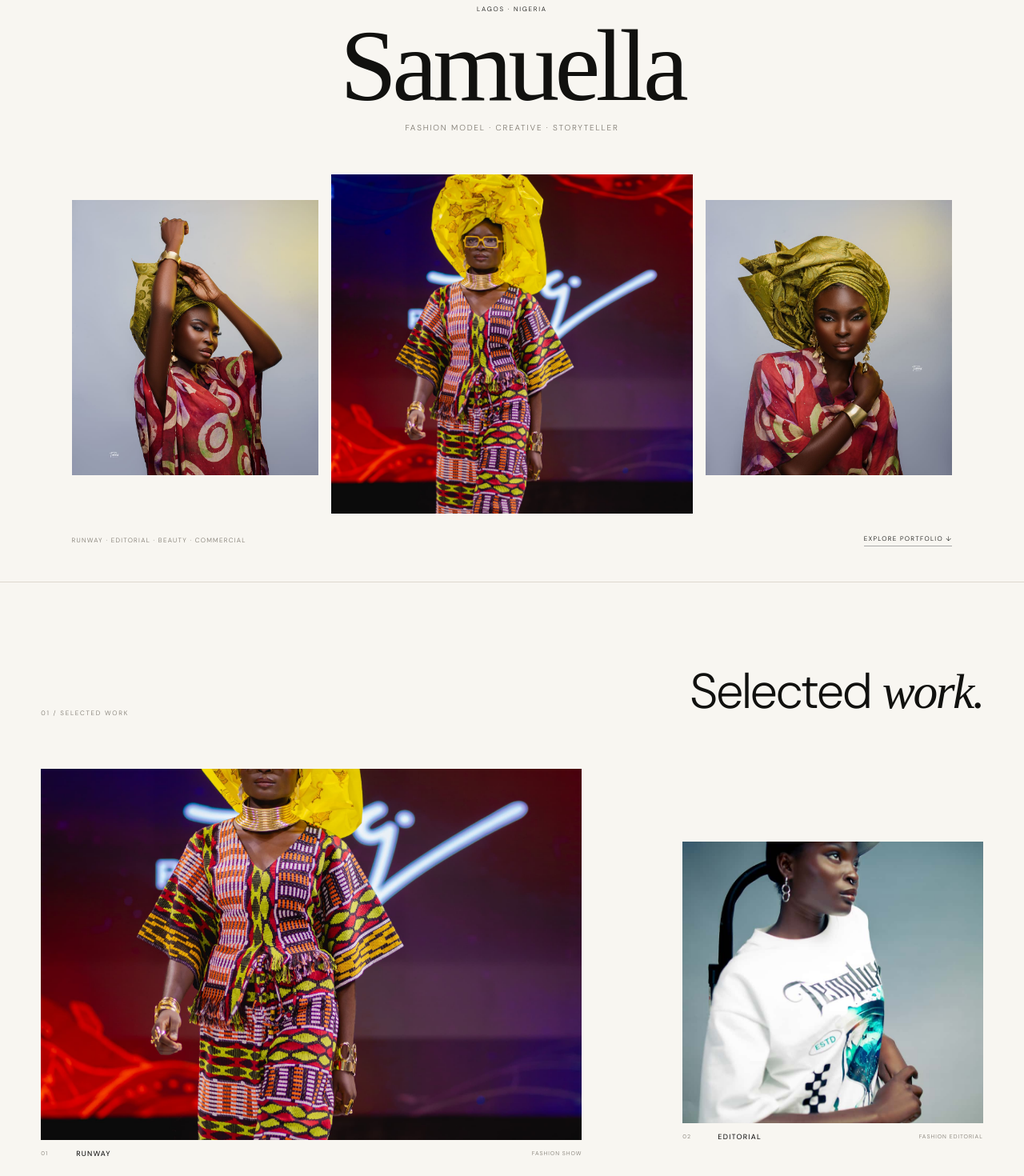
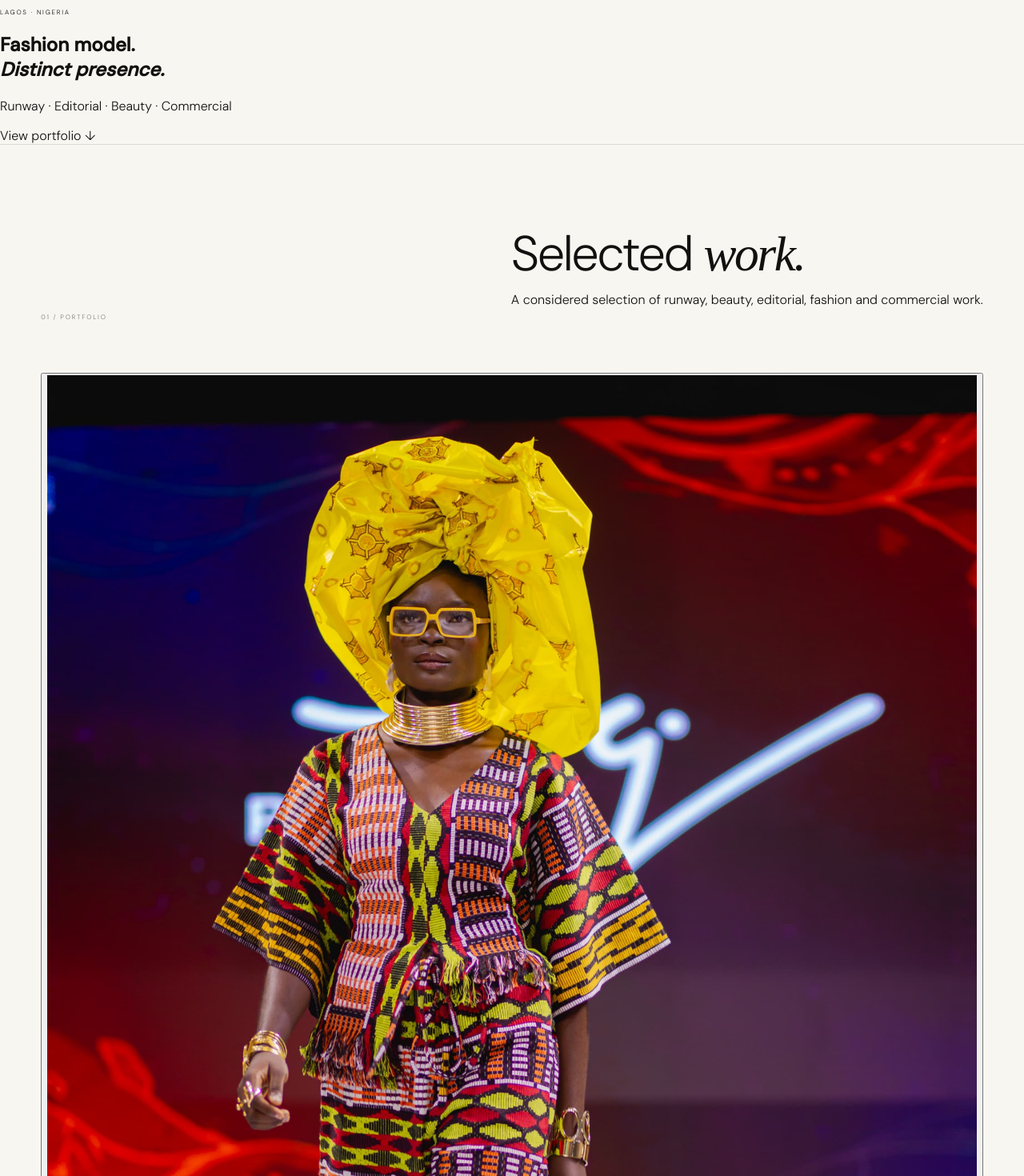
Before and after one commit to samuella-code/samuella-portfolio-model, a React (Vite) app: page / in a window 1280 px wide. Shown: the part 120-1590 px from the top of the page at 80% size. Built offline with nearby package versions, Linux system fonts and the light colour scheme; a web font is replaced by a local one.

Commit message:
Refine portfolio flow with animated name intro and structured gallery

```diff
--- a/src/main.jsx
+++ b/src/main.jsx
@@ -2,142 +2,51 @@ import React, { useEffect, useState } from 'react'
 import { createRoot } from 'react-dom/client'
 import './styles.css'
 
-const stats = [
-  ['Height', '175 cm'], ['Bust', '32 in'], ['Waist', '28 in'], ['Hips', '36 in'],
-  ['Shoe', 'EU 42'], ['Eyes', 'Brown'], ['Hair', 'Black']
-]
+const stats=[['Height','175 cm'],['Bust','32 in'],['Waist','28 in'],['Hips','36 in'],['Shoe','EU 42'],['Eyes','Brown'],['Hair','Black']]
+const gallery=[
+{src:'/images/pics/IMG-20250713-WA0121.jpg',title:'Runway',note:'Fashion shows & presentations'},
+{src:'/images/pics/IMG-20250801-WA0154.jpg',title:'Beauty',note:'Beauty & portrait'},
+{src:'/images/pics/I38A9558.jpg',title:'Editorial',note:'Editorial storytelling'},
+{src:'/images/pics/IMG_0984.JPG',title:'Fashion',note:'Designer looks & lookbooks'},
+{src:'/images/pics/IMG_4210.JPG',title:'Campaign',note:'Brand & creative campaigns'},
+{src:'/images/pics/IMG_6031.JPG',title:'Commercial',note:'TVC & commercial work'}]
+const digitals=[
+{src:'/images/pics/IMG_0511.JPG',label:'Three-quarter'},
+{src:'/images/pics/IMG_0512.JPG',label:'Full length'},
+{src:'/images/pics/IMG_0510.JPG',label:'Full length'},
+{src:'/images/pics/IMG_0519.JPG',label:'Portrait'},
+{src:'/images/pics/IMG_0518.JPG',label:'Profile'}]
+const clients=['SassyByEtty','Amostafiri','Awotiwa','The Dust of the Earth','Darling Hair']
 
-const opening = [
-  '/images/pics/IMG-20250801-WA0154.jpg',
-  '/images/pics/IMG-20250713-WA0121.jpg',
-  '/images/pics/IMG-20250801-WA0155.jpg',
-]
+function Photo({src,alt,eager=false}){return <div className="photo"><img src={src} alt={alt} loading={eager?'eager':'lazy'} decoding="async" fetchPriority={eager?'high':'auto'}/></div>}
 
-const gallery = [
-  { src: '/images/pics/IMG-20250713-WA0121.jpg', title: 'Runway', note: 'Fashion show', shape: 'portrait' },
-  { src: '/images/pics/IMG-20251024-WA0331.jpg', title: 'Editorial', note: 'Fashion editorial', shape: 'landscape' },
-  { src: '/images/pics/IMG-20250801-WA0154.jpg', title: 'Beauty', note: 'Beauty portrait', shape: 'portrait' },
-  { src: '/images/pics/IMG-20250801-WA0155.jpg', title: 'Beauty', note: 'Beauty portrait', shape: 'portrait' },
-  { src: '/images/pics/I38A9558.jpg', title: 'Fashion', note: 'Studio fashion', shape: 'tall' },
-  { src: '/images/pics/I38A9643.jpg', title: 'Fashion', note: 'Studio fashion', shape: 'portrait' },
-  { src: '/images/pics/IMG_6031.JPG', title: 'Beauty', note: 'Beauty campaign', shape: 'landscape' },
-  { src: '/images/pics/IMG_0934.JPG', title: 'Editorial', note: 'Creative portrait', shape: 'portrait' },
-  { src: '/images/pics/IMG_0944.JPG', title: 'Editorial', note: 'Creative portrait', shape: 'portrait' },
-  { src: '/images/pics/IMG_0984.JPG', title: 'Fashion', note: 'Designer look', shape: 'tall' },
-  { src: '/images/pics/IMG_0987.JPG', title: 'Fashion', note: 'Designer look', shape: 'portrait' },
-  { src: '/images/pics/IMG_4210.JPG', title: 'Editorial', note: 'Selected work', shape: 'portrait' },
-]
+function App(){
+ const [open,setOpen]=useState(null); const [intro,setIntro]=useState(true)
+ useEffect(()=>{const timer=setTimeout(()=>setIntro(false),1900);return()=>clearTimeout(timer)},[])
+ useEffect(()=>{if(intro)return;const els=document.querySelectorAll('[data-reveal]');const ob=new IntersectionObserver(es=>es.forEach(e=>{if(e.isIntersecting){e.target.classList.add('show');ob.unobserve(e.target)}}),{threshold:.1,rootMargin:'0px 0px -35px'});els.forEach(e=>ob.observe(e));return()=>ob.disconnect()},[intro])
+ useEffect(()=>{const key=e=>e.key==='Escape'&&setOpen(null);addEventListener('keydown',key);return()=>removeEventListener('keydown',key)},[])
+ return <>
+  <div className={`intro-screen ${intro?'active':'leave'}`} aria-hidden={!intro}><div><h1>Samuella</h1><p>MODEL · CREATIVE · STORYTELLER</p></div></div>
+  <div className={`site ${intro?'site-wait':''}`}>
+   <header className="nav"><a className="brand" href="#top">SAMUELLA</a><nav><a href="#portfolio">Portfolio</a><a href="#about">About</a><a href="#digitals">Digitals</a><a href="#bookings">Bookings</a></nav><a className="instagram" href="https://www.instagram.com/yourgirl_samuella/" target="_blank" rel="noreferrer">Instagram ↗</a></header>
+   <main id="top">
+    <section className="home"><div className="home-copy" data-reveal><p className="eyebrow">LAGOS · NIGERIA</p><h1>Fashion model.<br/><em>Distinct presence.</em></h1><p>Runway · Editorial · Beauty · Commercial</p><a href="#portfolio">View portfolio ↓</a></div></section>
 
-const digitals = [
-  { src: '/images/pics/IMG_0511.JPG', label: 'Three-quarter' },
-  { src: '/images/pics/IMG_0512.JPG', label: 'Full length' },
-  { src: '/images/pics/IMG_0510.JPG', label: 'Full length' },
-  { src: '/images/pics/IMG_0519.JPG', label: 'Portrait' },
-  { src: '/images/pics/IMG_0518.JPG', label: 'Profile' },
-]
+    <section className="portfolio" id="portfolio"><div className="section-head" data-reveal><p className="section-kicker">01 / PORTFOLIO</p><div><h2>Selected <em>work.</em></h2><p>A considered selection of runway, beauty, editorial, fashion and commercial work.</p></div></div><div className="portfolio-grid">{gallery.map((item,i)=><button className="portfolio-card" key={item.title} onClick={()=>setOpen(i)} data-reveal><Photo src={item.src} alt={`${item.title} portfolio`}/><span className="card-label">{item.title}</span><small>{item.note}</small></button>)}</div></section>
 
-const clients = ['SassyByEtty', 'Amostafiri', 'Awotiwa', 'The Dust of the Earth', 'Darling Hair']
+    <section className="about" id="about"><div className="about-copy" data-reveal><p className="section-kicker">02 / ABOUT</p><h2>Presence, poise,<br/>and a <em>distinct</em><br/>visual language.</h2><p className="lead">Samuella is a Lagos-based fashion model with 2+ years of experience across runway, editorial, beauty and commercial work.</p><p>Expressive and versatile, she brings intention to movement and understands how to translate a creative direction into a strong frame. Her approach is professional, collaborative and detail-aware — whether she is walking a runway, building a beauty story or representing a brand on camera.</p><p>Available for editorials, campaigns, lookbooks, beauty, runway, commercial/TVC projects and selected creative collaborations.</p><div className="about-links"><a href="#bookings">BOOK SAMUELLA ↗</a><a href="https://www.instagram.com/yourgirl_samuella/" target="_blank" rel="noreferrer">INSTAGRAM ↗</a></div></div><Photo src="/images/pics/I38A9643.jpg" alt="Samuella fashion portrait"/></section>
 
-function Photo({ src, alt, className = '', eager = false }) {
-  return <div className={`photo ${className}`}><img src={src} alt={alt} loading={eager ? 'eager' : 'lazy'} decoding="async" fetchPriority={eager ? 'high' : 'auto'} /></div>
+    <section className="digitals" id="digitals"><div className="digital-intro" data-reveal><p className="section-kicker">03 / DIGITALS</p><h2>Clean. <em>Current.</em></h2><p>Natural casting images showing profile, proportions and presence.</p></div><div className="digital-strip">{digitals.map((item,i)=><figure key={item.label+i} data-reveal><Photo src={item.src} alt={`Samuella digital ${item.label}`}/><figcaption>{item.label}</figcaption></figure>)}</div><div className="stats" data-reveal>{stats.map(([k,v])=><div key={k}><span>{k}</span><b>{v}</b></div>)}</div></section>
+
+    <section className="experience"><p className="section-kicker" data-reveal>04 / EXPERIENCE</p><div data-reveal><h2>Runway to <em>editorial.</em></h2><p className="credit-line">Lagos Fashion Week · BareFashion Evening · Nova Fashion Show</p><p className="label">SELECTED BRANDS & COLLABORATIONS</p><p className="client-line">{clients.join(' · ')}</p></div></section>
+
+    <section className="highlight"><div data-reveal><p className="section-kicker">05 / HIGHLIGHT</p><span>MISS MOTHERLAND NIGERIA 2025</span><h2>Best Runway <em>Model.</em></h2><p>Represented Cross River State at Miss Motherland Nigeria 2025 and received recognition as Best Runway Model.</p></div></section>
+
+    <section className="bookings" id="bookings"><div data-reveal><p className="section-kicker">06 / BOOKINGS</p><h2>Available for editorials,<br/><em>campaigns, beauty,</em> and<br/>special projects.</h2><p>For bookings, collaborations and casting enquiries, reach out via email or Instagram.</p></div><div className="contact-cards" data-reveal><a href="mailto:ezeogesamuella@gmail.com"><small>BOOKING INQUIRIES</small><strong>Email</strong><span>ezeogesamuella@gmail.com</span><i>↗</i></a><a href="https://www.instagram.com/yourgirl_samuella/" target="_blank" rel="noreferrer"><small>PORTFOLIO & SOCIAL</small><strong>Instagram</strong><span>@yourgirl_samuella</span><i>↗</i></a></div></section>
+   </main>
+   <footer><span>© {new Date().getFullYear()} SAMUELLA</span><span>LAGOS · NIGERIA</span><a href="#top">BACK TO TOP ↑</a></footer>
+   {open!==null&&<div className="lightbox" onClick={()=>setOpen(null)}><button className="close" aria-label="Close">×</button><div className="lightbox-inner" onClick={e=>e.stopPropagation()}><Photo src={gallery[open].src} alt={gallery[open].title}/><p>{gallery[open].title} · {gallery[open].note}</p></div></div>}
+  </div>
+ </>
 }
-
-function App() {
-  const [open, setOpen] = useState(null)
-
-  useEffect(() => {
-    const els = document.querySelectorAll('[data-reveal]')
-    const observer = new IntersectionObserver(entries => {
-      entries.forEach(entry => {
-        if (entry.isIntersecting) {
-          entry.target.classList.add('show')
-          observer.unobserve(entry.target)
-        }
-      })
-    }, { threshold: 0.1, rootMargin: '0px 0px -40px' })
-    els.forEach(el => observer.observe(el))
-    return () => observer.disconnect()
-  }, [])
-
-  useEffect(() => {
-    const onKey = e => e.key === 'Escape' && setOpen(null)
-    window.addEventListener('keydown', onKey)
-    return () => window.removeEventListener('keydown', onKey)
-  }, [])
-
-  return <div className="site">
-    <header className="nav">
-      <a className="brand" href="#top">SAMUELLA</a>
-      <nav>
-        <a href="#portfolio">Portfolio</a>
-        <a href="#about">About</a>
-        <a href="#digitals">Digitals</a>
-        <a href="#bookings">Bookings</a>
-      </nav>
-      <a className="instagram" href="https://www.instagram.com/yourgirl_samuella/" target="_blank" rel="noreferrer">Instagram ↗</a>
-    </header>
-
-    <main id="top">
-      <section className="opening">
-        <div className="opening-copy" data-reveal>
-          <p className="eyebrow">LAGOS · NIGERIA</p>
-          <h1>Samuella</h1>
-          <p className="opening-role">Fashion Model · Creative · Storyteller</p>
-        </div>
-        <div className="opening-images" data-reveal>
-          {opening.map((src, i) => <Photo key={src} src={src} alt={`Samuella selected portrait ${i + 1}`} eager={i === 1} />)}
-        </div>
-        <div className="opening-foot" data-reveal><span>Runway · Editorial · Beauty · Commercial</span><a href="#portfolio">Explore portfolio ↓</a></div>
-      </section>
-
-      <section className="portfolio" id="portfolio">
-        <div className="section-head" data-reveal><p className="section-kicker">01 / SELECTED WORK</p><h2>Selected <em>work.</em></h2></div>
-        <div className="editorial-grid">
-          {gallery.map((item, i) => <button className={`work-card ${item.shape}`} key={`${item.title}-${i}`} onClick={() => setOpen(i)} data-reveal>
-            <Photo src={item.src} alt={`${item.title} portfolio photograph`} />
-            <div className="work-caption"><span>{String(i + 1).padStart(2, '0')}</span><strong>{item.title}</strong><small>{item.note}</small></div>
-          </button>)}
-        </div>
-      </section>
-
-      <section className="about" id="about" data-reveal>
-        <p className="section-kicker">02 / ABOUT</p>
-        <div>
-          <h2>Presence with<br/><em>intention.</em></h2>
-          <p className="lead">Samuella is a Lagos-based fashion model with 2+ years of experience across runway, editorial, beauty and commercial work.</p>
-          <p>Her work is grounded in movement, expression and versatility. She adapts confidently to creative direction, brings a strong visual presence to both still and motion-led projects, and approaches every set with focus, professionalism and an understanding of the story a brand wants to tell.</p>
-          <p>From runway presentations to editorials, beauty work, campaigns and commercial projects, Samuella brings a refined, expressive energy that allows designers, photographers and creative teams to shape distinct visual worlds around her.</p>
-          <div className="about-cta"><a href="#bookings">Book Samuella ↗</a><span>Available for runway, campaigns, editorials, beauty, TVC and creative collaborations.</span></div>
-        </div>
-      </section>
-
-      <section className="digitals" id="digitals">
-        <div className="digital-intro" data-reveal><p className="section-kicker">03 / DIGITALS</p><h2>Clean.<br/><em>Current.</em></h2><p>Natural casting imagery showing profile, proportions and presence.</p></div>
-        <div className="digital-strip">
-          {digitals.map((item, i) => <figure key={item.label + i} data-reveal><Photo src={item.src} alt={`Samuella digital — ${item.label}`} /><figcaption>{item.label}</figcaption></figure>)}
-        </div>
-        <div className="stats" data-reveal>{stats.map(([k, v]) => <div key={k}><span>{k}</span><b>{v}</b></div>)}</div>
-      </section>
-
-      <section className="experience" data-reveal>
-        <p className="section-kicker">04 / EXPERIENCE</p>
-        <div><h2>Runway to<br/><em>editorial.</em></h2><p className="credit-line">Lagos Fashion Week · BareFashion Evening · Nova Fashion Show</p><p className="label">SELECTED BRANDS & COLLABORATIONS</p><p className="client-line">{clients.join(' · ')}</p></div>
-      </section>
-
-      <section className="highlight">
-        <div data-reveal><p className="section-kicker">05 / HIGHLIGHT</p><span>MISS MOTHERLAND NIGERIA 2025</span><h2>Best Runway<br/><em>Model.</em></h2><p>Represented Cross River State at Miss Motherland Nigeria 2025 and received recognition as Best Runway Model.</p></div>
-      </section>
-
-      <section className="bookings" id="bookings">
-        <div data-reveal><p className="section-kicker">06 / BOOKINGS</p><h2>Let’s create<br/><em>something memorable.</em></h2><p>Available for runway, editorials, campaigns, lookbooks, beauty, commercial/TVC work, fashion shows and selected creative collaborations.</p></div>
-        <div className="contact-cards" data-reveal><a href="mailto:ezeogesamuella@gmail.com"><small>BOOKING INQUIRIES</small><strong>Email</strong><span>ezeogesamuella@gmail.com</span><i>↗</i></a><a href="https://www.instagram.com/yourgirl_samuella/" target="_blank" rel="noreferrer"><small>PORTFOLIO & SOCIAL</small><strong>Instagram</strong><span>@yourgirl_samuella</span><i>↗</i></a></div>
-      </section>
-    </main>
-
-    <footer><span>© {new Date().getFullYear()} SAMUELLA</span><span>LAGOS · NIGERIA</span><a href="#top">BACK TO TOP ↑</a></footer>
-
-    {open !== null && <div className="lightbox" onClick={() => setOpen(null)}><button className="close" aria-label="Close">×</button><div className="lightbox-inner" onClick={e => e.stopPropagation()}><Photo src={gallery[open].src} alt={gallery[open].title} /><p>{gallery[open].title} · {gallery[open].note}</p></div></div>}
-  </div>
-}
-
-createRoot(document.getElementById('root')).render(<App />)
+createRoot(document.getElementById('root')).render(<App/>)
```
